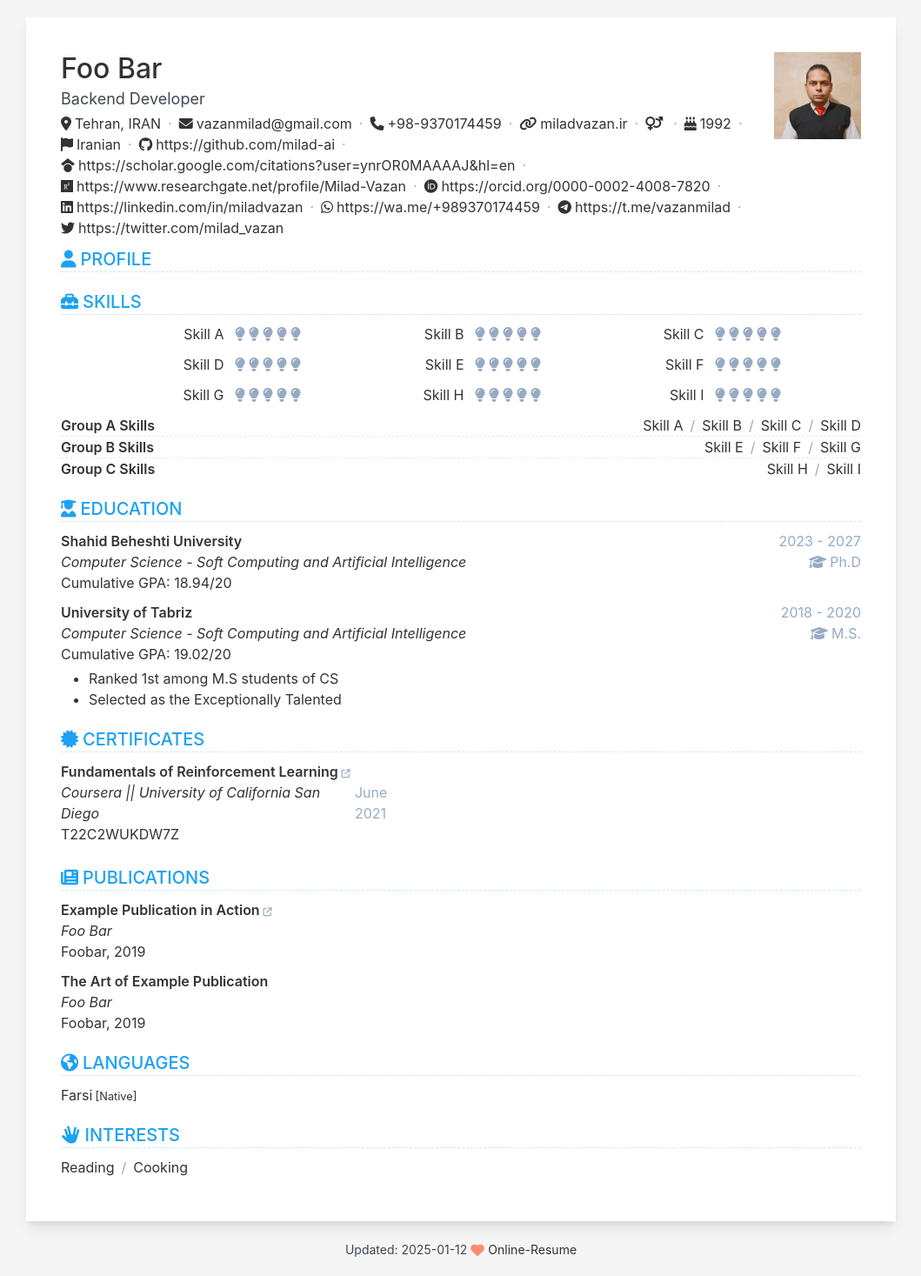
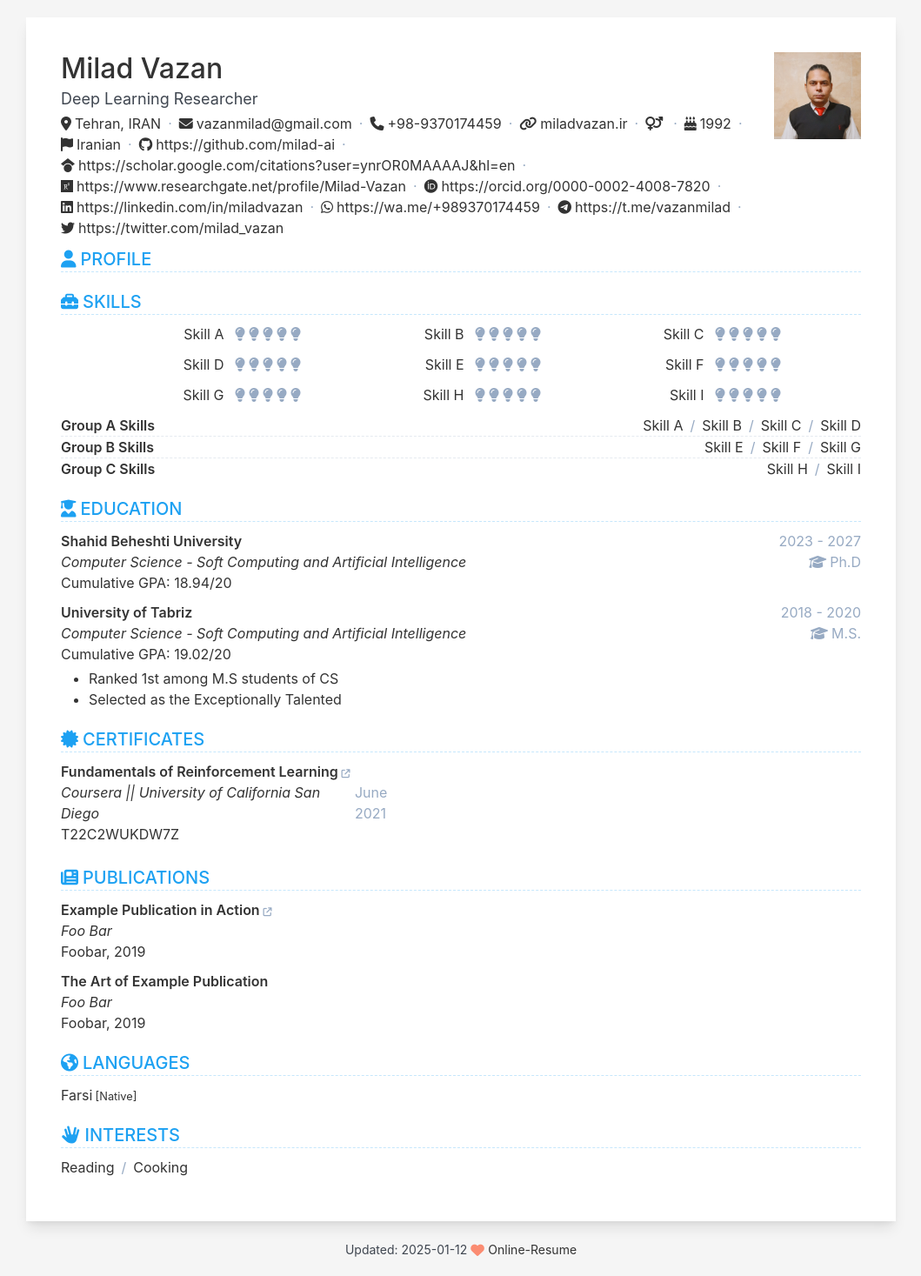
Before and after one commit to milad-ai/milad-ai.github.io, a Jekyll site: the page built from index.html, in a window 1280 px wide. Shown: the whole page at 87% size, without its empty margins (110-1169 px from the left). Built offline with Jekyll 4.4.1, drawn with Linux system fonts in a browser that asks for light colours.

Commit message:
Add files via upload

```diff
--- a/_data/data.yml
+++ b/_data/data.yml
@@ -3,8 +3,8 @@ meta:
   language: en              # text language, the value is HTML lang attribute value, default is "en"
 
 basic:
-  name: Foo Bar                      # name
-  title: Backend Developer           # job title
+  name: Milad Vazan                      # name
+  title: Deep Learning Researcher          # job title
   avatar:
     show: true                       # show or hide avatar
     path: /assets/images/profile.jpg # file path or link to your avatar
@@ -25,7 +25,7 @@ contact:
   # Please copy the <> part of the comment in the link to your profile on the relevant site and paste it here.
 
   # programming
-  github:                    https://github.com/milad-ai
+  github:                    "https://github.com/milad-ai"
   gitlab:                   # https://gitlab.com/<username>
   bitbucket:                # https://bitbucket.com/<username>
   git:                      # selfhost git site link without schema "https://"
@@ -38,9 +38,9 @@ contact:
   tryhackme:                # https://tryhackme.com/p/<username>
 
   # research
-  googlescholar:            https://scholar.google.com/citations?user=ynrOR0MAAAAJ&hl=en
-  researchgate:             https://www.researchgate.net/profile/Milad-Vazan
-  orcid:                    https://orcid.org/0000-0002-4008-7820
+  googlescholar:            "https://scholar.google.com/citations?user=ynrOR0MAAAAJ&hl=en"
+  researchgate:             "https://www.researchgate.net/profile/Milad-Vazan"
+  orcid:                    "https://orcid.org/0000-0002-4008-7820"
   figshare:                 # https://figshare.com/authors/<name/id>
   kaggle:                   # https://www.kaggle.com/<username>
 
@@ -60,7 +60,7 @@ contact:
   producthunt:              # https://www.producthunt.com/@<username>
 
   # cv
-  linkedin:                 https://linkedin.com/in/miladvazan
+  linkedin:                 "https://linkedin.com/in/miladvazan"
   indeed:                   # https://my.indeed.com/p/<id>
   xing:                     # https://www.xing.com/profile/<username>
   fiverr:                   # https://www.fiverr.com/<username>
@@ -68,8 +68,8 @@ contact:
 
   # chat
   wechat:                   # wechat id, text or markdown link syntax
-  whatsapp:                 https://wa.me/+989370174459
-  telegram:                 https://t.me/vazanmilad
+  whatsapp:                 "https://wa.me/+989370174459"
+  telegram:                 "https://t.me/vazanmilad"
   messenger:                # https://m.me/<username>
   line:                     # https://line.me/R/ti/p/@<lineid>
   viber:                    # https://vb.me/<username>
```
